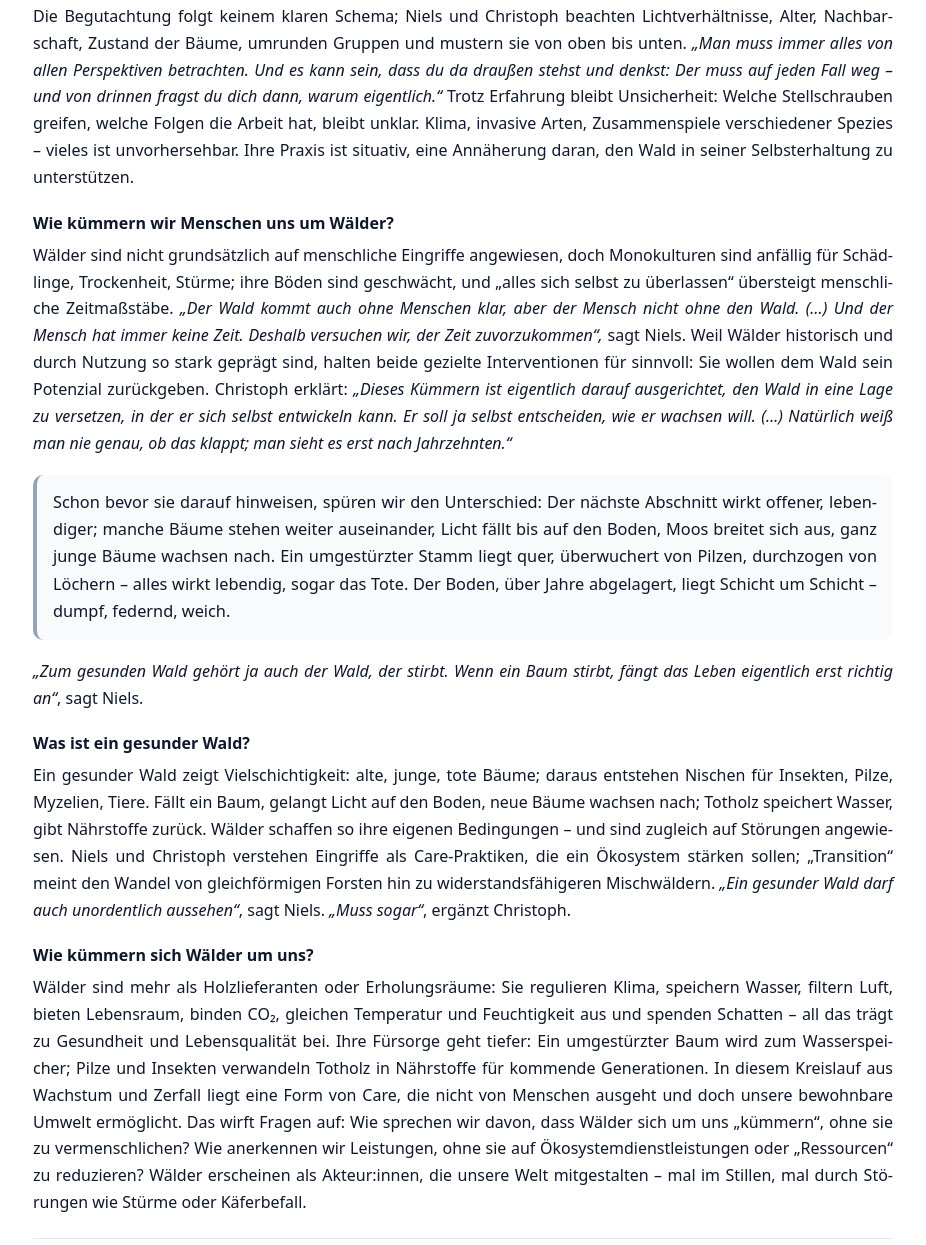
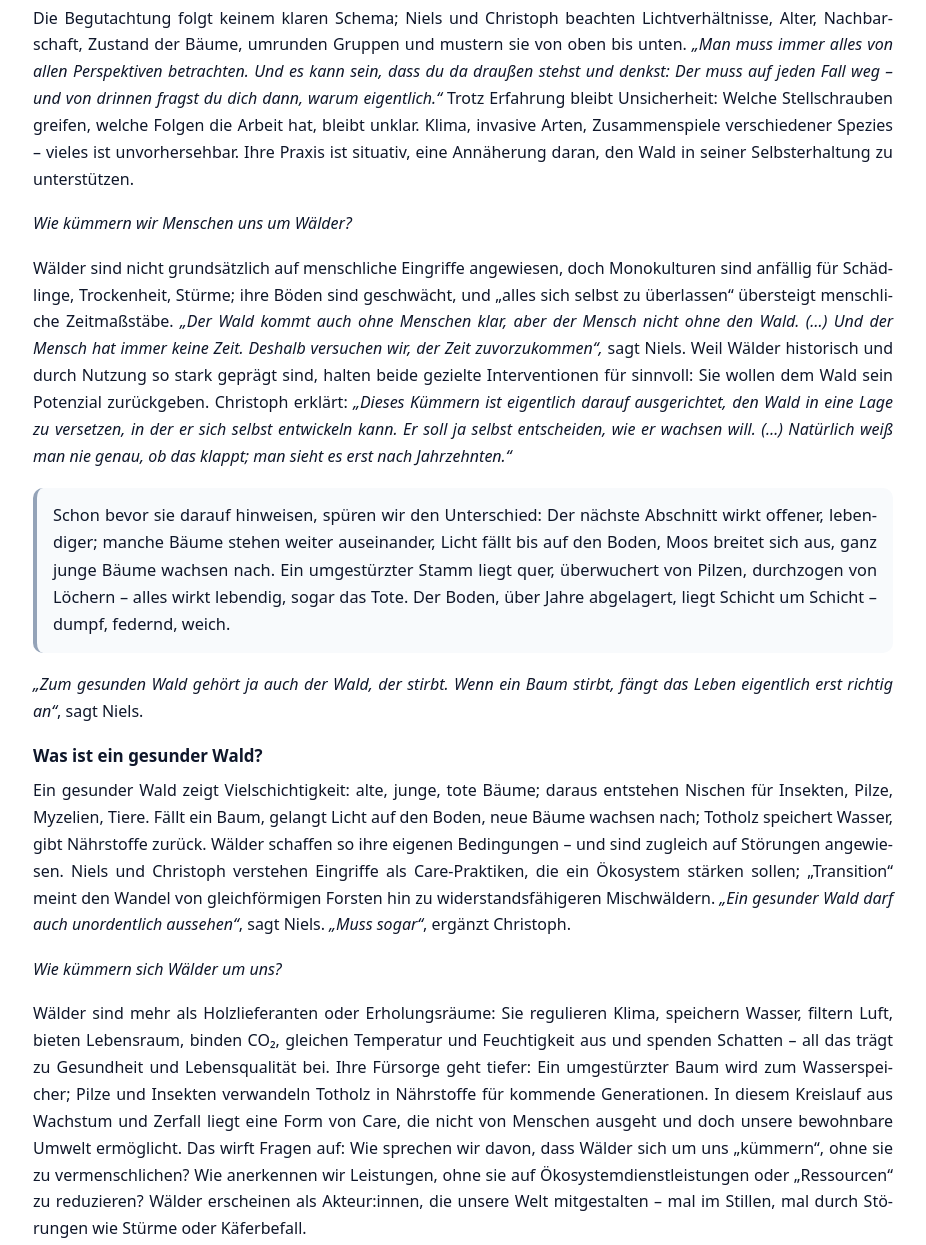
Before and after one commit to antonia-kr3/WAS-IST-EIN-GESUNDER-WALD, a plain HTML site: page index.html in a window 1280 px wide. Shown: the part 1007-2252 px from the top of the page, without its empty margins (177-1103 px from the left). Drawn offline with Linux system fonts and the light colour scheme.

Commit message:
Update index.html

```diff
--- a/index.html
+++ b/index.html
@@ -28,12 +28,12 @@
     h1{font-size:1.9rem;line-height:1.25;margin:10px 0 6px; text-wrap:balance}
     .subtitle{margin:0 0 14px; color:var(--muted); font-size:1.05rem}
 
-    /* Überschriften weniger “überschriftlich” wirken lassen */
+    /* Dezentere h2-Optik, falls verwendet */
     h2{
-      font-size:1rem;         /* nahe am Fließtext */
-      line-height:1.55;
-      font-weight:600;        /* nur leicht betont */
-      margin:20px 0 6px;
+      font-size:1.06rem;
+      line-height:1.45;
+      font-weight:650;
+      margin:20px 0 8px;
       text-wrap:balance;
     }
 
@@ -122,7 +122,7 @@
       <a href="http://transitionwoods.org" target="_blank" rel="noopener">Initiative Transition Woods</a>
     </p>
 
-    <!-- Abgesetzter Einstieg (endet jetzt VOR „Wir begleiten …“) -->
+    <!-- Abgesetzter Einstieg (endet vor „Wir begleiten …“) -->
     <div class="scene">
       <p>Wir befinden uns zwischen vielen Bäumen, alle ungefähr gleich alt und gleich hoch. Viele Fichten, dazwischen vereinzelte Weißtannen, Rotbuchen und einige andere Arten. Obwohl es ein sehr heißer Tag ist und die Sonne vom Himmel brennt, ist es hier unten dunkel. Dicht an dicht recken sich die dünnen Stämme in den Himmel, ihr Grün beginnt meist erst weiter oben; in Bodennähe sind die Bäume kahl und stachelig, trockene Äste ragen waagerecht aus den Stämmen und pieksen fast ins Gesicht. Zweige knacken unter den Füßen. Und dann das Klackern und Zischen einer Sprühdose – Farbe markiert Bäume, wabert als farbiger Nebel durch die Luft.</p>
     </div>
@@ -133,7 +133,8 @@
     <h2>Entscheidungen zwischen Erfahrung und Unsicherheit</h2>
     <p>Die Begutachtung folgt keinem klaren Schema; Niels und Christoph beachten Lichtverhältnisse, Alter, Nachbarschaft, Zustand der Bäume, umrunden Gruppen und mustern sie von oben bis unten. <em>„Man muss immer alles von allen Perspektiven betrachten. Und es kann sein, dass du da draußen stehst und denkst: Der muss auf jeden Fall weg – und von drinnen fragst du dich dann, warum eigentlich.“</em> Trotz Erfahrung bleibt Unsicherheit: Welche Stellschrauben greifen, welche Folgen die Arbeit hat, bleibt unklar. Klima, invasive Arten, Zusammenspiele verschiedener Spezies – vieles ist unvorhersehbar. Ihre Praxis ist situativ, eine Annäherung daran, den Wald in seiner Selbsterhaltung zu unterstützen.</p>
 
-    <h2>Wie kümmern wir Menschen uns um Wälder?</h2>
+    <!-- Statt Überschrift jetzt normaler Absatz -->
+    <p><em>Wie kümmern wir Menschen uns um Wälder?</em></p>
     <p>Wälder sind nicht grundsätzlich auf menschliche Eingriffe angewiesen, doch Monokulturen sind anfällig für Schädlinge, Trockenheit, Stürme; ihre Böden sind geschwächt, und „alles sich selbst zu überlassen“ übersteigt menschliche Zeitmaßstäbe. <em>„Der Wald kommt auch ohne Menschen klar, aber der Mensch nicht ohne den Wald. (…) Und der Mensch hat immer keine Zeit. Deshalb versuchen wir, der Zeit zuvorzukommen“,</em> sagt Niels. Weil Wälder historisch und durch Nutzung so stark geprägt sind, halten beide gezielte Interventionen für sinnvoll: Sie wollen dem Wald sein Potenzial zurückgeben. Christoph erklärt: <em>„Dieses Kümmern ist eigentlich darauf ausgerichtet, den Wald in eine Lage zu versetzen, in der er sich selbst entwickeln kann. Er soll ja selbst entscheiden, wie er wachsen will. (…) Natürlich weiß man nie genau, ob das klappt; man sieht es erst nach Jahrzehnten.“</em></p>
 
     <!-- Abgesetzte Passage statt „Der Unterschied“-Überschrift -->
@@ -145,7 +146,8 @@
     <h2>Was ist ein gesunder Wald?</h2>
     <p>Ein gesunder Wald zeigt Vielschichtigkeit: alte, junge, tote Bäume; daraus entstehen Nischen für Insekten, Pilze, Myzelien, Tiere. Fällt ein Baum, gelangt Licht auf den Boden, neue Bäume wachsen nach; Totholz speichert Wasser, gibt Nährstoffe zurück. Wälder schaffen so ihre eigenen Bedingungen – und sind zugleich auf Störungen angewiesen. Niels und Christoph verstehen Eingriffe als Care-Praktiken, die ein Ökosystem stärken sollen; „Transition“ meint den Wandel von gleichförmigen Forsten hin zu widerstandsfähigeren Mischwäldern. <em>„Ein gesunder Wald darf auch unordentlich aussehen“</em>, sagt Niels. <em>„Muss sogar“</em>, ergänzt Christoph.</p>
 
-    <h2>Wie kümmern sich Wälder um uns?</h2>
+    <!-- Statt Überschrift jetzt normaler Absatz -->
+    <p><em>Wie kümmern sich Wälder um uns?</em></p>
     <p>Wälder sind mehr als Holzlieferanten oder Erholungsräume: Sie regulieren Klima, speichern Wasser, filtern Luft, bieten Lebensraum, binden CO₂, gleichen Temperatur und Feuchtigkeit aus und spenden Schatten – all das trägt zu Gesundheit und Lebensqualität bei. Ihre Fürsorge geht tiefer: Ein umgestürzter Baum wird zum Wasserspeicher; Pilze und Insekten verwandeln Totholz in Nährstoffe für kommende Generationen. In diesem Kreislauf aus Wachstum und Zerfall liegt eine Form von Care, die nicht von Menschen ausgeht und doch unsere bewohnbare Umwelt ermöglicht. Das wirft Fragen auf: Wie sprechen wir davon, dass Wälder sich um uns „kümmern“, ohne sie zu vermenschlichen? Wie anerkennen wir Leistungen, ohne sie auf Ökosystemdienstleistungen oder „Ressourcen“ zu reduzieren? Wälder erscheinen als Akteur:innen, die unsere Welt mitgestalten – mal im Stillen, mal durch Störungen wie Stürme oder Käferbefall.</p>
 
     <hr>
```
